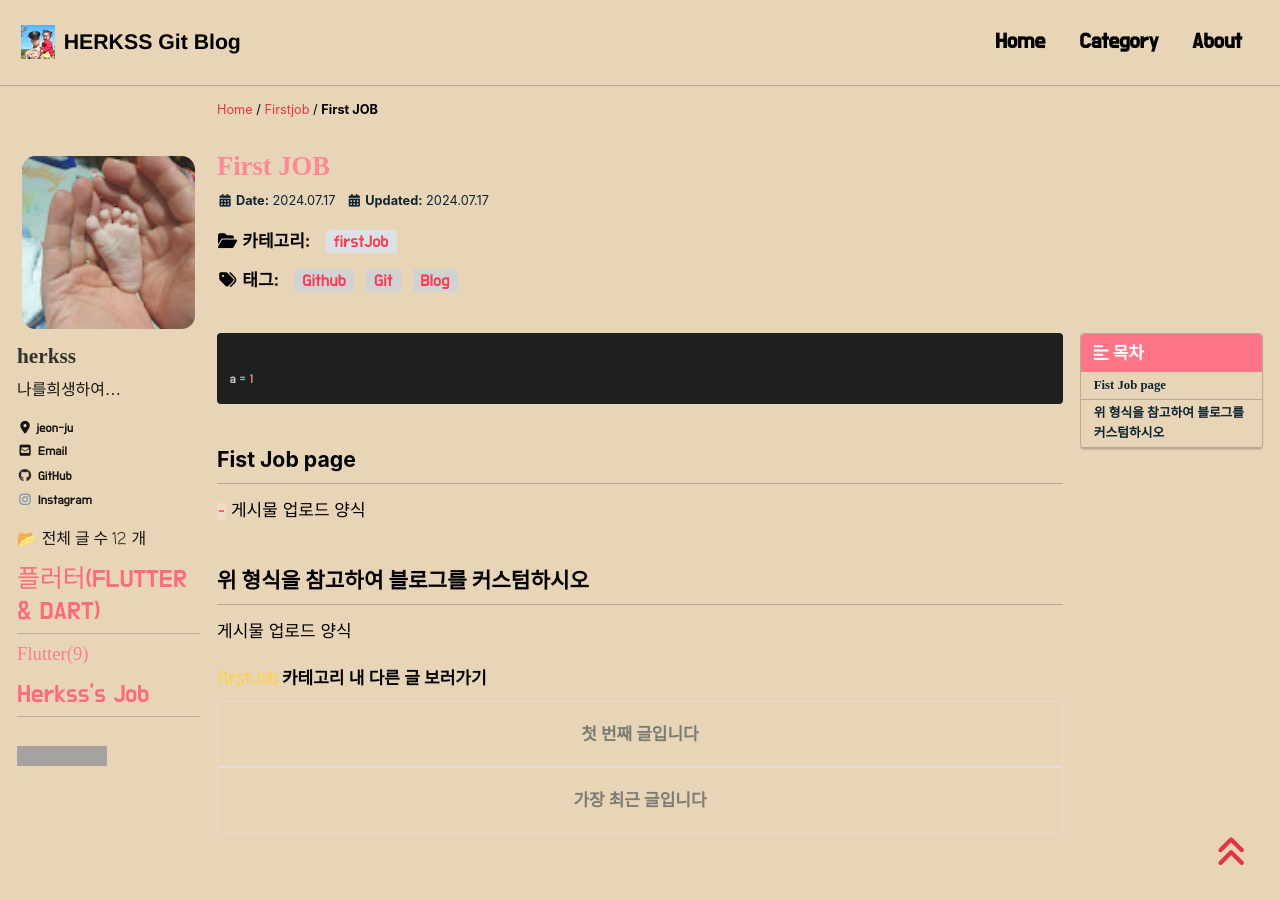
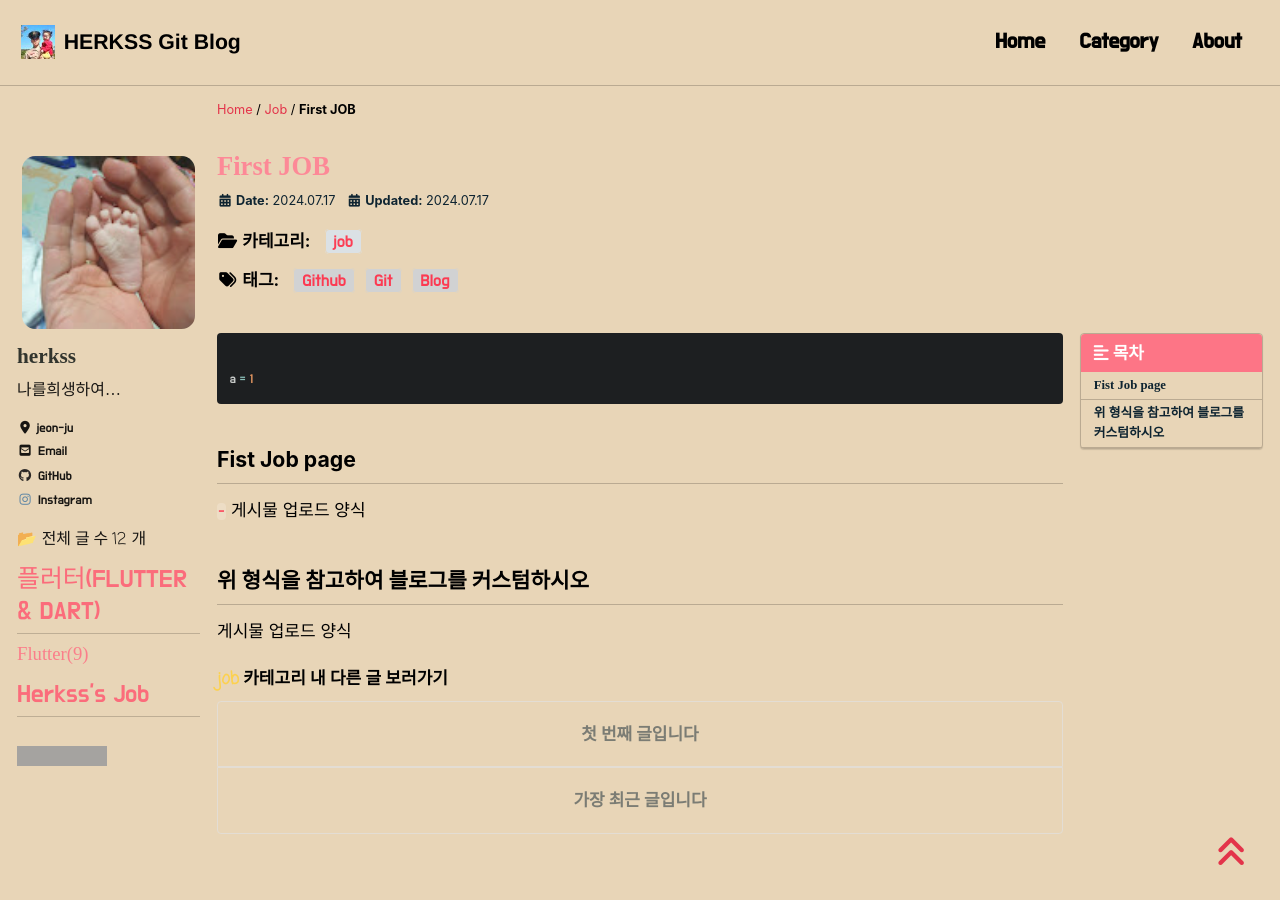
Before and after one commit to herkss/herkss.github.io, a Jekyll site: the page built from _posts/Blog/2024-07-17-first post.md, in a window 1280 px wide and 900 px high. Built offline with Jekyll 4.4.1, drawn with Linux system fonts in a browser that asks for light colours; cached includes are drawn as plain includes; nearby versions of some CDN libraries; some web fonts are replaced; comment, search, counter and statistics services are not loaded; grey boxes are pictures that could not be loaded.

Commit message:
Update 2024-07-17-first post.md

```diff
--- a/_posts/Blog/2024-07-17-first post.md
+++ b/_posts/Blog/2024-07-17-first post.md
@@ -3,7 +3,7 @@ title:  "First JOB"
 excerpt: "herkss fisrtJob"
 
 categories:
-  - firstJob
+  - job
 tags:
   - [Blog, Git, Github,]
 
```
